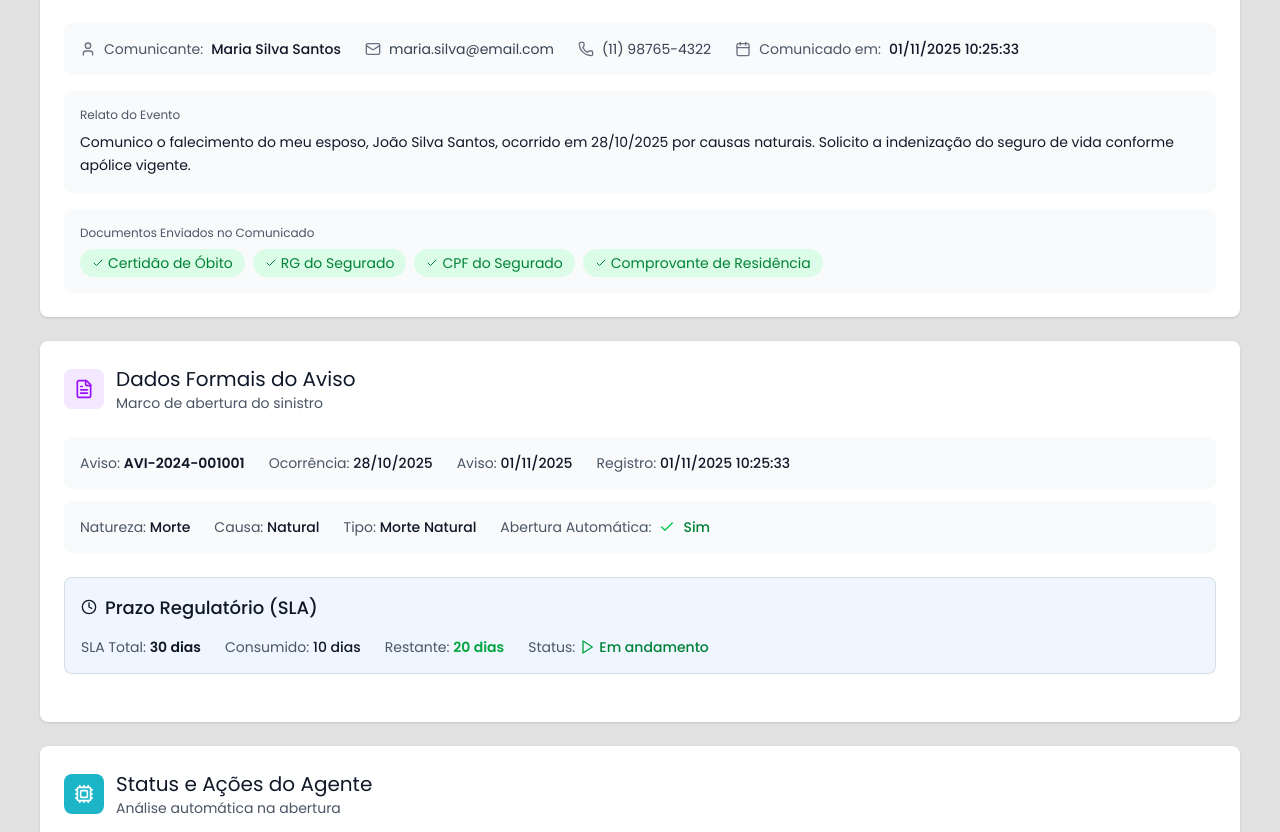
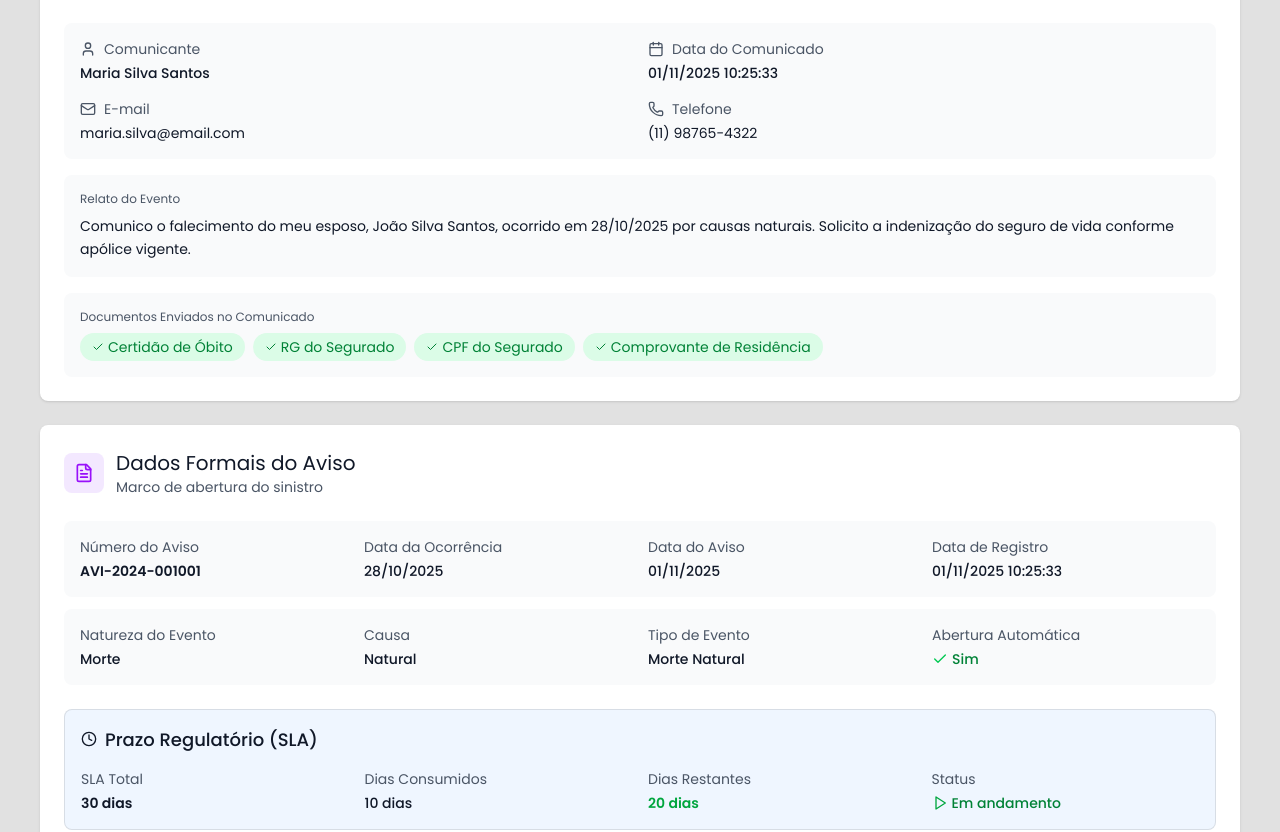
Before and after one commit to sammuka/sds-fe-regulacao, a Next.js app: page /sinistros/SIN-2024-001001 in a window 1280 px wide. Shown: the part 456-1288 px from the top of the page. Built offline with nearby package versions, Linux system fonts and the light colour scheme.

Commit message:
Updated etapa-coberturas.tsx

```diff
--- a/components/sinistro/etapa-abertura-aviso.tsx
+++ b/components/sinistro/etapa-abertura-aviso.tsx
@@ -48,29 +48,39 @@ export function EtapaAberturaAviso() {
           <div className="space-y-4">
             {/* Comunicante e Data/Hora */}
             <div className="bg-gray-50 rounded-lg p-4">
-              <div className="flex items-start gap-6 flex-wrap">
-                <div className="flex items-center gap-2 text-sm">
-                  <User className="w-4 h-4 text-gray-500" />
-                  <span className="text-gray-600">Comunicante:</span>
-                  <span className="text-gray-900 font-medium">{dadosComunicado.comunicante.nome}</span>
+              <div className="grid grid-cols-2 gap-4 text-sm">
+                <div>
+                  <div className="flex items-center gap-2 text-gray-600 mb-1">
+                    <User className="w-4 h-4" />
+                    <span>Comunicante</span>
+                  </div>
+                  <div className="text-gray-900 font-medium">{dadosComunicado.comunicante.nome}</div>
+                </div>
+                <div>
+                  <div className="flex items-center gap-2 text-gray-600 mb-1">
+                    <Calendar className="w-4 h-4" />
+                    <span>Data do Comunicado</span>
+                  </div>
+                  <div className="text-gray-900 font-medium">{dadosComunicado.dataHoraComunicado}</div>
                 </div>
                 {dadosComunicado.comunicante.email && (
-                  <div className="flex items-center gap-2 text-sm">
-                    <Mail className="w-4 h-4 text-gray-500" />
-                    <span className="text-gray-700">{dadosComunicado.comunicante.email}</span>
+                  <div>
+                    <div className="flex items-center gap-2 text-gray-600 mb-1">
+                      <Mail className="w-4 h-4" />
+                      <span>E-mail</span>
+                    </div>
+                    <div className="text-gray-900">{dadosComunicado.comunicante.email}</div>
                   </div>
                 )}
                 {dadosComunicado.comunicante.telefone && (
-                  <div className="flex items-center gap-2 text-sm">
-                    <Phone className="w-4 h-4 text-gray-500" />
-                    <span className="text-gray-700">{dadosComunicado.comunicante.telefone}</span>
+                  <div>
+                    <div className="flex items-center gap-2 text-gray-600 mb-1">
+                      <Phone className="w-4 h-4" />
+                      <span>Telefone</span>
+                    </div>
+                    <div className="text-gray-900">{dadosComunicado.comunicante.telefone}</div>
                   </div>
                 )}
-                <div className="flex items-center gap-2 text-sm">
-                  <Calendar className="w-4 h-4 text-gray-500" />
-                  <span className="text-gray-600">Comunicado em:</span>
-                  <span className="text-gray-900 font-medium">{dadosComunicado.dataHoraComunicado}</span>
-                </div>
               </div>
             </div>
 
@@ -116,34 +126,42 @@ export function EtapaAberturaAviso() {
         {dadosAviso && (
           <div className="space-y-3 mb-6">
             <div className="bg-gray-50 rounded-lg p-4">
-              <div className="flex items-center gap-6 flex-wrap text-sm">
+              <div className="grid grid-cols-4 gap-4 text-sm">
                 <div>
-                  <span className="text-gray-600">Aviso:</span> <span className="text-gray-900 font-semibold">{dadosAviso.numeroAviso}</span>
+                  <div className="text-gray-600 mb-1">Número do Aviso</div>
+                  <div className="text-gray-900 font-semibold">{dadosAviso.numeroAviso}</div>
                 </div>
                 <div>
-                  <span className="text-gray-600">Ocorrência:</span> <span className="text-gray-900 font-medium">{dadosAviso.dataOcorrencia}</span>
+                  <div className="text-gray-600 mb-1">Data da Ocorrência</div>
+                  <div className="text-gray-900 font-medium">{dadosAviso.dataOcorrencia}</div>
                 </div>
                 <div>
-                  <span className="text-gray-600">Aviso:</span> <span className="text-gray-900 font-medium">{dadosAviso.dataAviso}</span>
+                  <div className="text-gray-600 mb-1">Data do Aviso</div>
+                  <div className="text-gray-900 font-medium">{dadosAviso.dataAviso}</div>
                 </div>
                 <div>
-                  <span className="text-gray-600">Registro:</span> <span className="text-gray-900 font-medium">{dadosAviso.dataRegistro}</span>
+                  <div className="text-gray-600 mb-1">Data de Registro</div>
+                  <div className="text-gray-900 font-medium">{dadosAviso.dataRegistro}</div>
                 </div>
               </div>
             </div>
             <div className="bg-gray-50 rounded-lg p-4">
-              <div className="flex items-center gap-6 flex-wrap text-sm">
+              <div className="grid grid-cols-4 gap-4 text-sm">
                 <div>
-                  <span className="text-gray-600">Natureza:</span> <span className="text-gray-900 font-medium">{dadosAviso.naturezaEvento}</span>
+                  <div className="text-gray-600 mb-1">Natureza do Evento</div>
+                  <div className="text-gray-900 font-medium">{dadosAviso.naturezaEvento}</div>
                 </div>
                 <div>
-                  <span className="text-gray-600">Causa:</span> <span className="text-gray-900 font-medium">{dadosAviso.causa}</span>
+                  <div className="text-gray-600 mb-1">Causa</div>
+                  <div className="text-gray-900 font-medium">{dadosAviso.causa}</div>
                 </div>
                 <div>
-                  <span className="text-gray-600">Tipo:</span> <span className="text-gray-900 font-medium">{dadosAviso.tipoEvento}</span>
+                  <div className="text-gray-600 mb-1">Tipo de Evento</div>
+                  <div className="text-gray-900 font-medium">{dadosAviso.tipoEvento}</div>
                 </div>
-                <div className="flex items-center gap-2">
-                  <span className="text-gray-600">Abertura Automática:</span>
+                <div>
+                  <div className="text-gray-600 mb-1">Abertura Automática</div>
+                  <div className="flex items-center gap-1">
                     {dadosAviso.aberturaAutomatica ? (
                       <>
                         <Check className="w-4 h-4 text-green-500" />
@@ -152,6 +170,7 @@ export function EtapaAberturaAviso() {
                     ) : (
                       <span className="text-gray-700 font-medium">Não</span>
                     )}
+                  </div>
                 </div>
               </div>
             </div>
@@ -174,18 +193,24 @@ export function EtapaAberturaAviso() {
               )}
             </div>
 
-            <div className="flex items-center gap-6 flex-wrap text-sm">
+            <div className="grid grid-cols-4 gap-4 text-sm">
               <div>
-                <span className="text-gray-600">SLA Total:</span> <span className="text-gray-900 font-semibold">{sla.slaTotal} dias</span>
+                <div className="text-gray-600 mb-1">SLA Total</div>
+                <div className="text-gray-900 font-semibold">{sla.slaTotal} dias</div>
               </div>
               <div>
-                <span className="text-gray-600">Consumido:</span> <span className="text-gray-900 font-medium">{sla.slaConsumido} dias</span>
+                <div className="text-gray-600 mb-1">Dias Consumidos</div>
+                <div className="text-gray-900 font-medium">{sla.slaConsumido} dias</div>
               </div>
               <div>
-                <span className="text-gray-600">Restante:</span> <span className={`font-semibold ${sla.diasRestantes <= 5 ? 'text-red-600' : 'text-green-600'}`}>{sla.diasRestantes} dias</span>
+                <div className="text-gray-600 mb-1">Dias Restantes</div>
+                <div className={`font-semibold ${sla.diasRestantes <= 5 ? 'text-red-600' : 'text-green-600'}`}>
+                  {sla.diasRestantes} dias
                 </div>
+              </div>
+              <div>
+                <div className="text-gray-600 mb-1">Status</div>
                 <div className="flex items-center gap-1">
-                <span className="text-gray-600">Status:</span>
                   {sla.slaSuspenso ? (
                     <>
                       <Pause className="w-4 h-4 text-yellow-600" />
@@ -197,6 +222,7 @@ export function EtapaAberturaAviso() {
                       <span className="text-green-700 font-medium">Em andamento</span>
                     </>
                   )}
+                </div>
               </div>
             </div>
 
--- a/components/sinistro/etapa-beneficiarios.tsx
+++ b/components/sinistro/etapa-beneficiarios.tsx
@@ -49,18 +49,18 @@ export function EtapaBeneficiarios() {
 
             <div className="grid grid-cols-3 gap-4 text-sm">
               <div>
-                <span className="text-gray-600">Parentesco: </span>
-                <span className="text-gray-900">{beneficiario.parentesco}</span>
+                <div className="text-gray-600 mb-1">Parentesco</div>
+                <div className="text-gray-900">{beneficiario.parentesco}</div>
               </div>
               <div>
-                <span className="text-gray-600">Percentual: </span>
-                <span className="text-gray-900 font-medium">{beneficiario.percentual}%</span>
+                <div className="text-gray-600 mb-1">Percentual</div>
+                <div className="text-gray-900 font-medium">{beneficiario.percentual}%</div>
               </div>
               <div>
-                <span className="text-gray-600">Dados Bancários: </span>
-                <span className={beneficiario.dadosBancarios ? 'text-green-600' : 'text-yellow-600'}>
+                <div className="text-gray-600 mb-1">Dados Bancários</div>
+                <div className={beneficiario.dadosBancarios ? 'text-green-600' : 'text-yellow-600'}>
                   {beneficiario.dadosBancarios ? 'Completo' : 'Pendente'}
-                </span>
+                </div>
               </div>
             </div>
           </div>
--- a/components/sinistro/etapa-coberturas.tsx
+++ b/components/sinistro/etapa-coberturas.tsx
@@ -23,10 +23,9 @@ export function EtapaCoberturas() {
 
       {cobertura && (
         <div className="bg-[#e9f5f9] border-2 border-[#239dc5] rounded-lg p-6">
-          <div className="flex items-start justify-between mb-4">
-            <div className="flex-1">
-              <div className="flex items-center gap-3 mb-3 flex-wrap">
-                <div className="font-['Poppins'] text-[#424242] text-[18px]">
+          <div className="mb-4">
+            <div className="flex items-center gap-3 mb-4">
+              <div className="font-['Poppins'] text-[#424242] text-[18px] font-medium">
                 {cobertura.nome}
               </div>
               <span className="px-3 py-1 bg-[#239dc5] text-white rounded-full text-sm font-['Poppins']">
@@ -52,7 +51,6 @@ export function EtapaCoberturas() {
                 </div>
                 <div className="font-['Poppins'] text-[#424242] text-[20px]">
                   {formatCurrency(cobertura.franquia)}
-                  </div>
                 </div>
               </div>
             </div>
--- a/components/sinistro/etapa-dados-segurado.tsx
+++ b/components/sinistro/etapa-dados-segurado.tsx
@@ -107,24 +107,24 @@ export function EtapaDadosSegurado({ sinistro }: EtapaDadosSeguradoProps) {
 
       {/* Informações extraídas pelo agente */}
       <div className="mt-6 p-4 bg-green-50 border border-green-200 rounded-lg">
-        <div className="flex items-center gap-2 mb-3">
+        <div className="flex items-center gap-2 mb-4">
           <Check className="w-5 h-5 text-green-600" />
           <h4 className="text-gray-900 font-medium">Dados validados pelo agente</h4>
         </div>
         <div className="grid grid-cols-2 gap-4 text-sm">
           <div>
-            <span className="text-gray-600">Origem: </span>
-            <span className="text-gray-900">Comunicado de Sinistro + Documentos</span>
+            <div className="text-gray-600 mb-1">Origem dos Dados</div>
+            <div className="text-gray-900">Comunicado de Sinistro + Documentos</div>
           </div>
           <div>
-            <span className="text-gray-600">Confiança: </span>
-            <span className="text-green-600 font-medium">98%</span>
+            <div className="text-gray-600 mb-1">Nível de Confiança</div>
+            <div className="text-green-600 font-medium">98%</div>
           </div>
           <div className="col-span-2">
-            <span className="text-gray-600">Observação: </span>
-            <span className="text-gray-900">
+            <div className="text-gray-600 mb-1">Observação</div>
+            <div className="text-gray-900">
               Todos os dados conferem com os documentos enviados. CPF validado na Receita Federal.
-            </span>
+            </div>
           </div>
         </div>
       </div>
--- a/components/sinistro/etapa-pagamentos.tsx
+++ b/components/sinistro/etapa-pagamentos.tsx
@@ -31,9 +31,8 @@ export function EtapaPagamentos() {
               }`}
             >
               {/* Header do Pagamento */}
-              <div className="flex items-start justify-between mb-4">
-                <div className="flex-1">
-                  <div className="flex items-center gap-3 mb-2 flex-wrap">
+              <div className="mb-4">
+                <div className="flex items-center gap-3 mb-3">
                   <div className="text-gray-900 font-medium">
                     {pagamento.numeroIdentificador || 'Pagamento Principal'}
                   </div>
@@ -66,14 +65,19 @@ export function EtapaPagamentos() {
                 </div>
 
                 {/* Favorecido e Cobertura */}
-                  <div className="flex items-center gap-4 text-sm text-gray-600">
+                <div className="grid grid-cols-2 gap-4 text-sm">
                   {pagamento.favorecido && (
-                      <span>Favorecido: {pagamento.favorecido}</span>
+                    <div>
+                      <span className="text-gray-600">Favorecido: </span>
+                      <span className="text-gray-900">{pagamento.favorecido}</span>
+                    </div>
                   )}
                   {pagamento.coberturaRelacionada && (
-                      <span>Cobertura: {pagamento.coberturaRelacionada}</span>
+                    <div>
+                      <span className="text-gray-600">Cobertura: </span>
+                      <span className="text-gray-900">{pagamento.coberturaRelacionada}</span>
+                    </div>
                   )}
-                  </div>
                 </div>
               </div>
 
```
Lines whose indentation alone changed are shown as unchanged.
